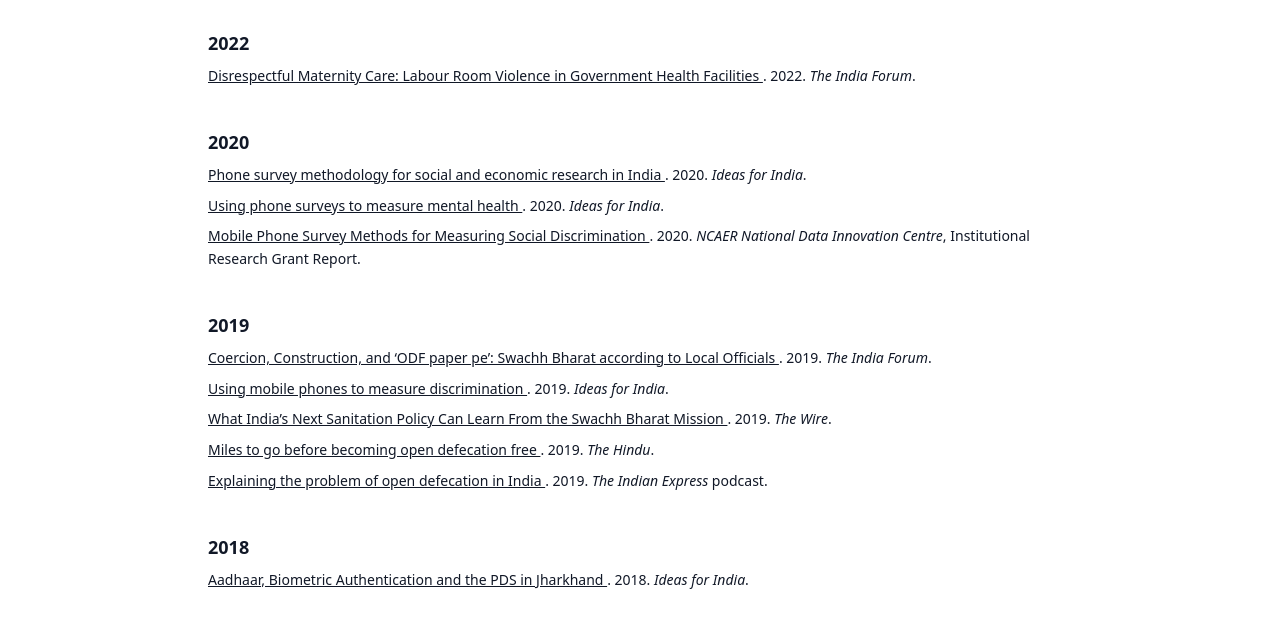
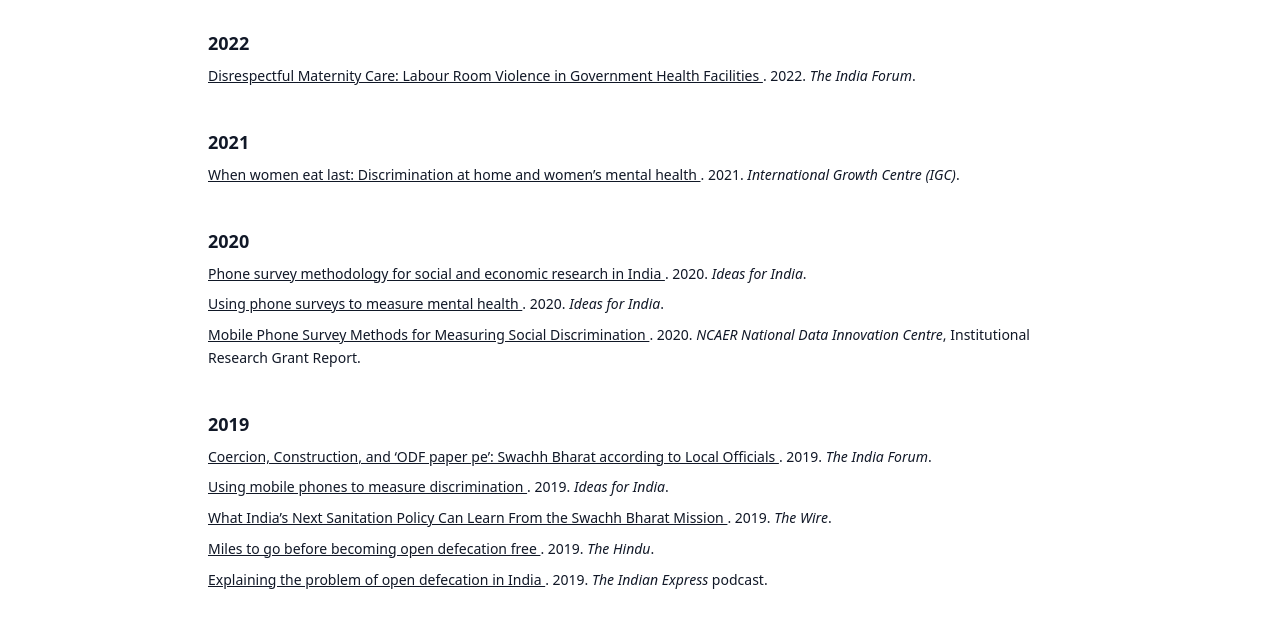
Before and after one commit to nazarkhalid6/nazarkhalid6.github.io, a plain HTML site: page policy-research.html in a window 1280 px wide. Shown: the part 172-800 px from the top of the page. Drawn offline with nearby package versions, Linux system fonts and the light colour scheme.

Commit message:
Add 2021 publication on women's mental health

```diff
--- a/policy-research.html
+++ b/policy-research.html
@@ -70,6 +70,19 @@
         </div>
       </section>
 
+      <!-- 2021 -->
+<section>
+  <h2 class="text-lg font-semibold">2021</h2>
+  <div class="mt-2 space-y-2">
+    <p>
+      <a href="https://www.theigc.org/publications/when-women-eat-last-discrimination-home-and-womens-mental-health"
+         target="_blank" rel="noopener noreferrer" class="underline font-medium">
+        When women eat last: Discrimination at home and women’s mental health
+      </a>.
+      2021. <em>International Growth Centre (IGC)</em>.
+    </p>
+  </div>
+</section>
       <!-- 2020 -->
       <section>
         <h2 class="text-lg font-semibold">2020</h2>
```
